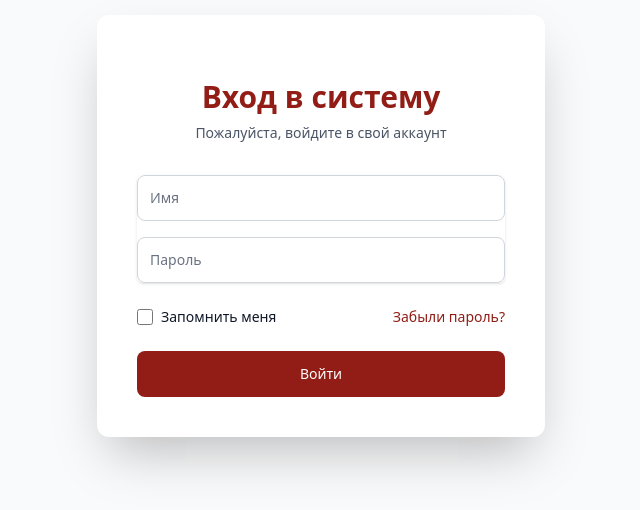
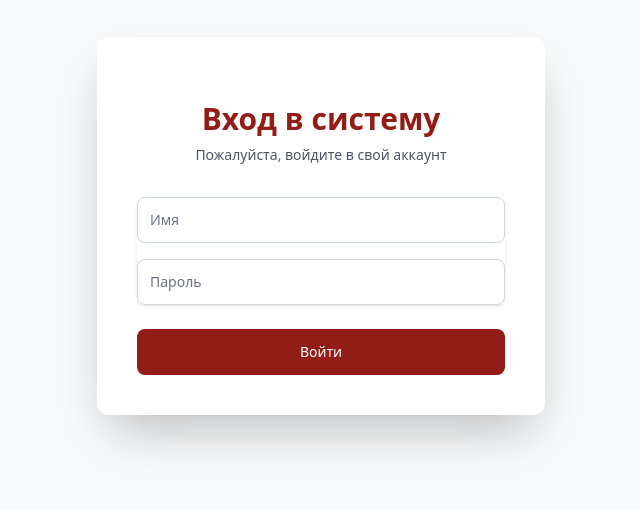
Before and after one commit to TheGodGiven/cargo_525, a React (Vite) app: page /login in a window 1280 px wide. Shown: the part 174-684 px from the top of the page, without its empty margins (319-959 px from the left). Built offline with nearby package versions, Linux system fonts and the light colour scheme.

Commit message:
21.05.2025 6

```diff
--- a/src/components/CommentBlock.jsx
+++ b/src/components/CommentBlock.jsx
@@ -68,7 +68,7 @@ export default function CommentBlock({ lg = "ru" }) {
         touchEndX.current = null;
     };
 
-    if (comments.length === 0) return <div>{lg === "ru" ? "Отзывов нет" : lg === "en" ? "No reviews" : lg === "kz" ? "Пікірлер жоқ" : "没有评论"}</div>;
+    if (comments.length === 0) return <div className="text-center md:text-xl font-medium">{lg === "ru" ? "Отзывов нет" : lg === "en" ? "No reviews" : lg === "kz" ? "Пікірлер жоқ" : "没有评论"}</div>;
 
     return (
         <div className="bg-white px-4 py-8 relative text-center max-w-[600px] mx-auto">
--- a/src/pages/AuthPage.jsx
+++ b/src/pages/AuthPage.jsx
@@ -77,7 +77,7 @@ export default function AuthPage() {
                         </div>
                     </div>
 
-                    <div className="flex items-center justify-between">
+                    {/* <div className="flex items-center justify-between">
                         <div className="flex items-center">
                             <input
                                 id="remember-me"
@@ -95,7 +95,7 @@ export default function AuthPage() {
                                 Забыли пароль?
                             </a>
                         </div>
-                    </div>
+                    </div> */}
 
                     <div>
                         <button
```
